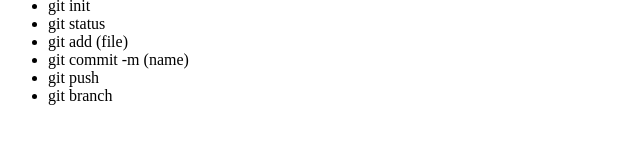
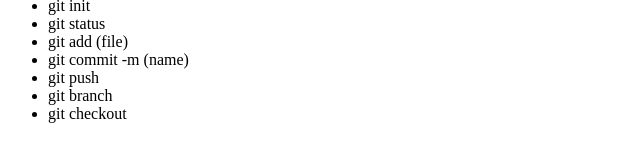
Before and after one commit to stboldyrev/Homework13, a plain HTML site: page index.html in a window 1280 px wide. Shown: the part 367-528 px from the top of the page, 0-640 px from the left. Drawn offline with Linux system fonts and the light colour scheme.

Commit message:
added git checkout to list in index.html

```diff
--- a/index.html
+++ b/index.html
@@ -52,6 +52,9 @@
             <li>
                 git branch
             </li>
+            <li>
+                git checkout
+            </li>
         </ul>
     </div>
 </body>
```
